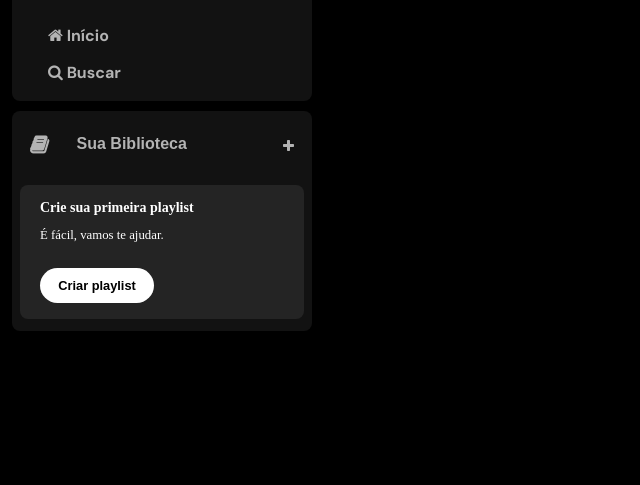
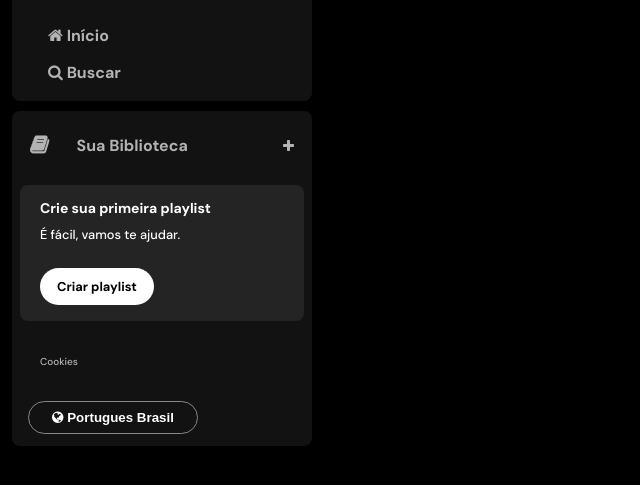
Before and after one commit to FilipeFRSantana/spotify-imersao-alura, a plain HTML site: page index.html in a window 1280 px wide. Shown: the part 63-548 px from the top of the page, without its empty margins (0-640 px from the left). Drawn offline with Linux system fonts and the light colour scheme; a web font is replaced by a local one.

```diff
--- a/index.html
+++ b/index.html
@@ -64,6 +64,15 @@
             </button>
           </div>
         </section>
+        <div class="cookies">
+          <a href="">Cookies</a>
+        </div>
+        <div class="lengueges">
+          <button class="lengueges__button">
+            <span class="fa fa-globe"></span>
+            <span>Portugues Brasil</span>
+          </button>
+        </div>
       </div>
     </div>
   </body>
--- a/styles.css
+++ b/styles.css
@@ -71,12 +71,13 @@ h1 {
   border: 0px;
   font-size: 1rem;
   font-weight: 700;
-  font-family: "montserrat", sans-serif;
+  font-family: "DM Sans", sans-serif;
   text-align: center;
   text-decoration: none;
   text-transform: none;
   padding: 20px 10px;
   display: flex;
+  cursor: pointer;
 }
 
 .library .library__button .fa {
@@ -119,6 +120,7 @@ h1 {
 .section-playlist__content .text {
   padding-bottom: 14px;
   color: #fff;
+  font-family: "DM Sans", sans-serif;
 }
 
 .section-playlist__content .title {
@@ -137,7 +139,7 @@ h1 {
   display: flex;
   font-size: 0.8rem;
   font-weight: 700;
-  font-family: 'Montserrat', sans-serif;
+  font-family: "DM Sans", sans-serif;
   text-decoration: none;
   text-transform: none;
   padding: 10px;
@@ -145,4 +147,34 @@ h1 {
   width: 114px;
   justify-content: center;
   margin-top: 12px;
+  cursor: pointer;
 }
+
+.sidebar .cookies {
+  margin: 25px 20px;
+}
+
+.sidebar .cookies a {
+  font-size: 10px;
+  font-weight: 500;
+  color:#b3b3b3;
+  text-decoration: none;
+  font-family: "DM Sans", sans-serif;
+}
+
+.sidebar .cookies a:hover {
+  text-decoration: underline;
+}
+
+.lengueges .lengueges__button {
+  background-color: transparent;
+  color: #fff;
+  border: 1px solid #878787;
+  align-items: center;
+  font-weight: 700;
+  cursor: pointer;
+  width: 170px;
+  margin: 8px;
+  padding: 8px;
+  border-radius: 20px;
+}
```
